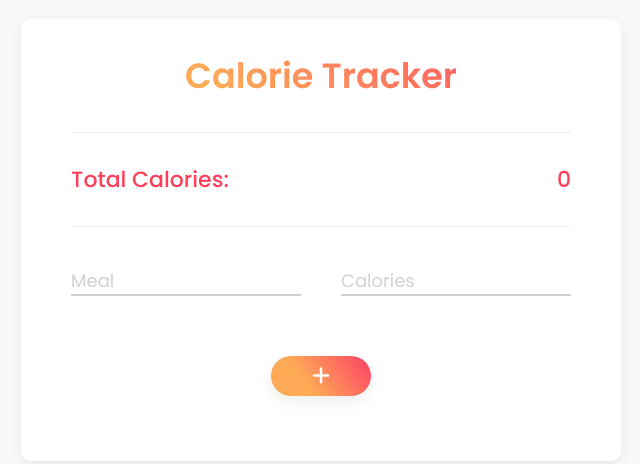
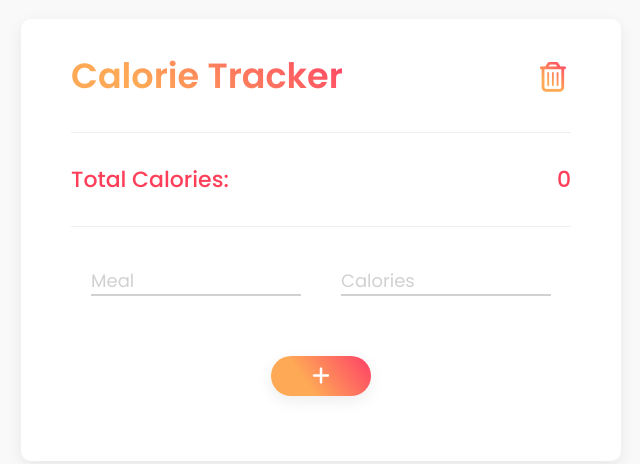
Before and after one commit to mirayaabrodi/Calorie-Tracker, a plain HTML site: page index.html in a window 1280 px wide. Shown: the part 202-666 px from the top of the page, without its empty margins (319-959 px from the left). Drawn offline with Linux system fonts and the light colour scheme.

Commit message:
add clear-all-button and style it

```diff
--- a/index.html
+++ b/index.html
@@ -40,17 +40,25 @@
         <section class="wrapper">
             <!-- logo  -->
             <div class="logo">
+                <div class="logo-wrapper">
                     <h1>Calorie Tracker</h1>
+                    <!-- Clear Button -->
+                    <button class="clear-all-btn"><i class="fa-regular fa-trash-can"></i></button>
+                </div>
                 <div class="line"></div>
             </div>
+
+
             <!-- Total Calories -->
             <div class="calories">
                 <div class="total-calories">
                     <h2>Total Calories: </h2><span class="calories-result">0</span>
-
                 </div>
                 <div class="line"></div>
-            </div>
+                <!-- clear Button -->
+
+
+
                 <!-- Card -->
                 <div class="card">
                     <div class="card-content">
--- a/style.css
+++ b/style.css
@@ -61,13 +61,35 @@ ul {
 .logo {
   width: 100%;
   max-width: 500px;
+}
+
+.logo-wrapper {
+  display: flex;
+  justify-content: space-between;
+  align-items: baseline;
   text-align: center;
 }
 
 .logo h1 {
+  font-size: calc(35 / 16 * 1rem);
   padding-bottom: 30px;
-  font-size: calc(35 / 16 * 1rem);
+  background: -webkit-linear-gradient(54deg, #fea956 35%, #fe3f67 100%);
+  -webkit-background-clip: text;
+  -webkit-text-fill-color: transparent;
+}
 
+/* Clear Button */
+.clear-all-btn {
+  border: none;
+  padding: 5px;
+  cursor: pointer;
+  border-radius: 30px;
+  transition: all 0.3s ease;
+  background: none;
+}
+
+.clear-all-btn i {
+  font-size: calc(30 / 16 * 1rem);
   background: -webkit-linear-gradient(54deg, #fea956 35%, #fe3f67 100%);
   -webkit-background-clip: text;
   -webkit-text-fill-color: transparent;
@@ -187,7 +209,7 @@ ul {
 .setting-button .edit-btn:hover,
 .setting-button .delete-btn:hover,
 .setting-button .back-btn:hover,
-.add-meal-btn:hover {
+.clear-all-btn:hover .add-meal-btn:hover {
   transform: scale(0.98);
 }
 
```
Lines whose indentation alone changed are shown as unchanged.
